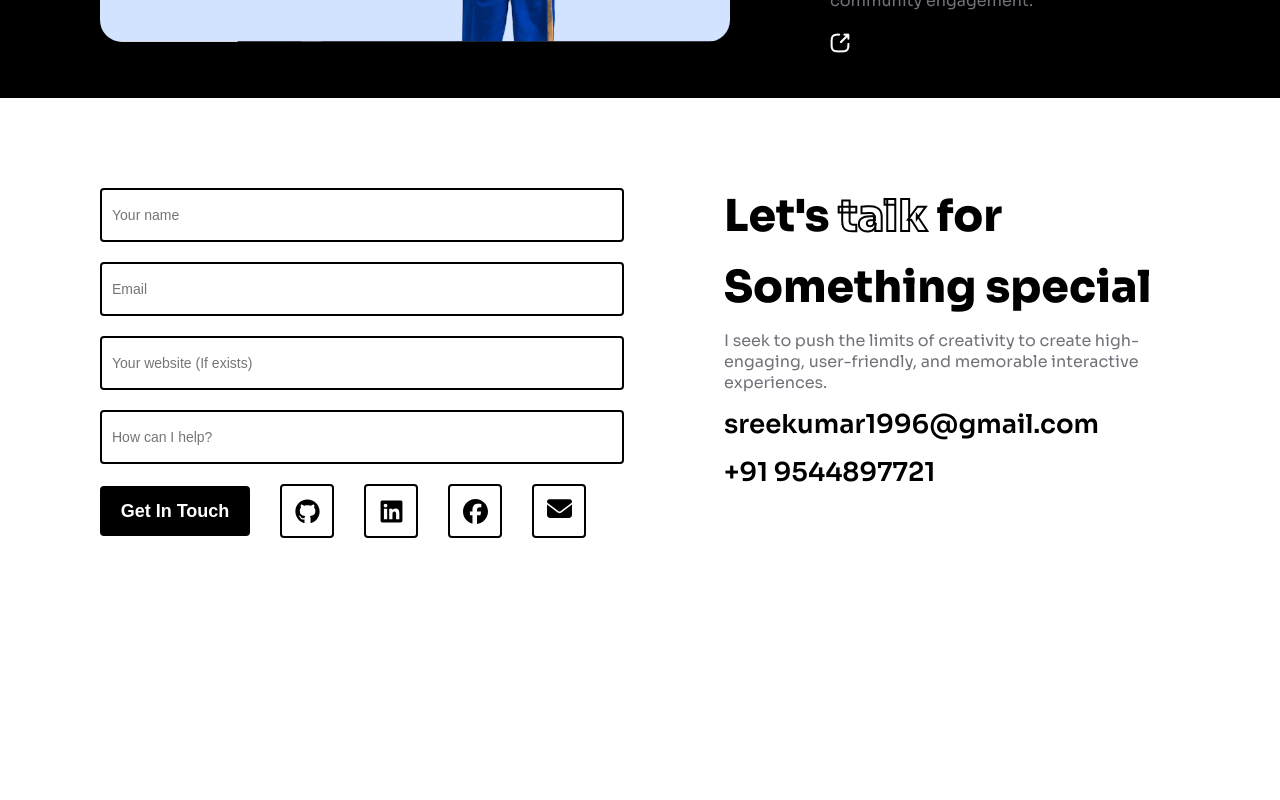
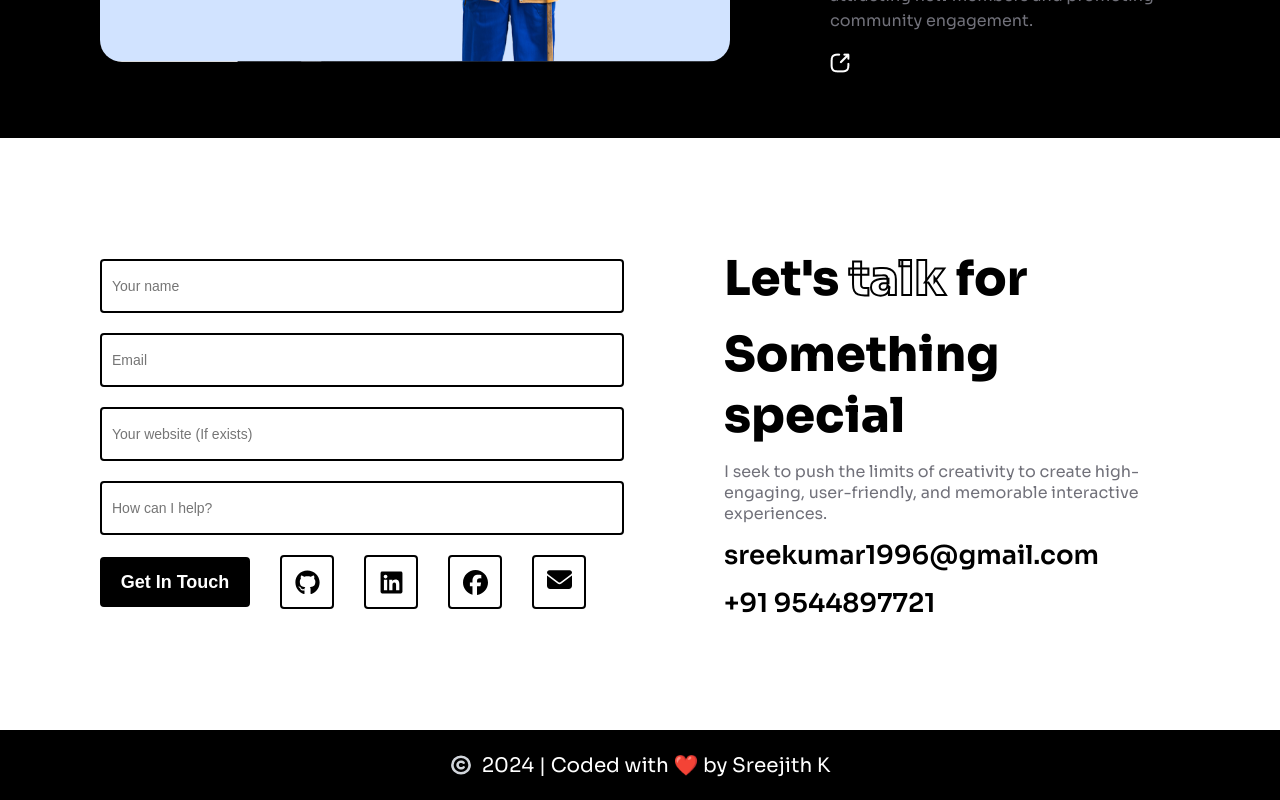
Before and after one commit to Sreejithk1996/New-Portfolio, a React (Vite) app: page / in a window 1280 px wide. Shown: the part 5837-6637 px from the top of the page. Before the commit the page ends 6415 px from the top, so only its background shows below. Built offline with nearby package versions, Linux system fonts and the light colour scheme.

Commit message:
footer section added

```diff
--- a/src/App.jsx
+++ b/src/App.jsx
@@ -6,6 +6,7 @@ import MyExperience from './components/my-experience/MyExperience';
 import AboutMe from './components/about-me/AboutMe';
 import MyProjects from './components/my-projects/MyProjects';
 import ContactForm from './components/contact-form/ContactForm';
+import Footer from './components/footer/Footer';
 
 function App() {
   return (
@@ -16,6 +17,7 @@ function App() {
     <AboutMe/>
     <MyProjects/>
     <ContactForm/>
+    <Footer/>
     </div>
   )
 }
--- /dev/null
+++ b/src/components/footer/Footer.jsx
@@ -0,0 +1,16 @@
+import React from 'react'
+import "../../styles/Footer.scss"
+import copyright from "../../assets/images/copyright.svg"
+
+function Footer() {
+  return (
+    <div className='footer-section'>
+        <div className='footer-content'>
+            <img src={copyright} alt="" />
+            <p>2024 | Coded with ❤️️ by Sreejith K</p>
+        </div>
+    </div>
+  )
+}
+
+export default Footer
--- a/src/styles/ContactForm.scss
+++ b/src/styles/ContactForm.scss
@@ -2,8 +2,9 @@
 
 .contact-form {
     display: flex;
+    align-items: center;
     gap: 100px;
-    padding: 40px 100px;
+    padding: 60px 100px;
 
     .contact-section-1 {
         display: flex;
@@ -64,8 +65,9 @@
         display: flex;
         flex-direction: column;
         gap: 15px;
+
         .contact-para-1 {
-            font-size: 44px;
+            font-size: 48px;
             font-weight: 900;
 
             label {
@@ -76,6 +78,7 @@
 
         .contact-para-2 {
             color: $zincColor;
+            font-size: 16px;
         }
 
         .contact-para-3 {
--- /dev/null
+++ b/src/styles/Footer.scss
@@ -0,0 +1,21 @@
+@import "../variables/Variables.scss";
+
+.footer-section {
+    font-size: 20px;
+    background-color: $blackColor;
+    height: 70px;
+    color: $whiteColor;
+    display: flex;
+    justify-content: center;
+    align-items: center;
+
+    .footer-content {
+        display: flex;
+        align-items: center;
+        gap: 10px;
+
+        img {
+            width: 22px;
+        }
+    }
+}
--- a/src/styles/MyProjects.scss
+++ b/src/styles/MyProjects.scss
@@ -2,7 +2,7 @@
 
 .my-projects {
     background-color: $blackColor;
-    padding: 40px 100px;
+    padding: 60px 100px;
     display: flex;
     flex-direction: column;
     align-items: center;
```
Also changed, not shown: src/assets/images/copyright.svg (added).
